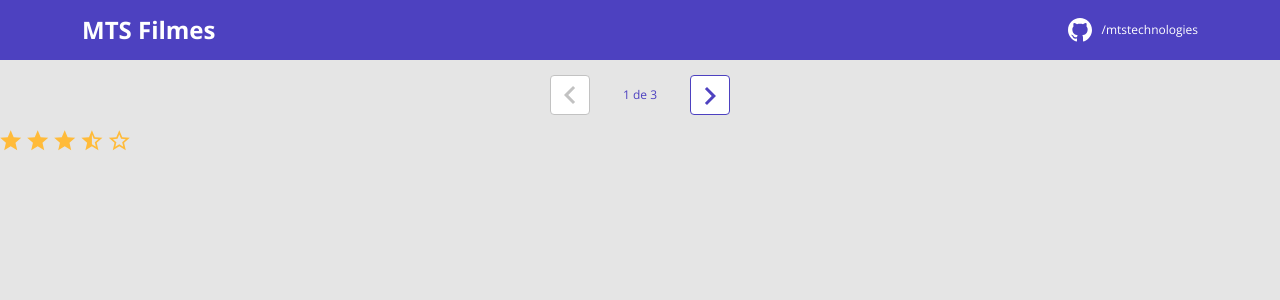
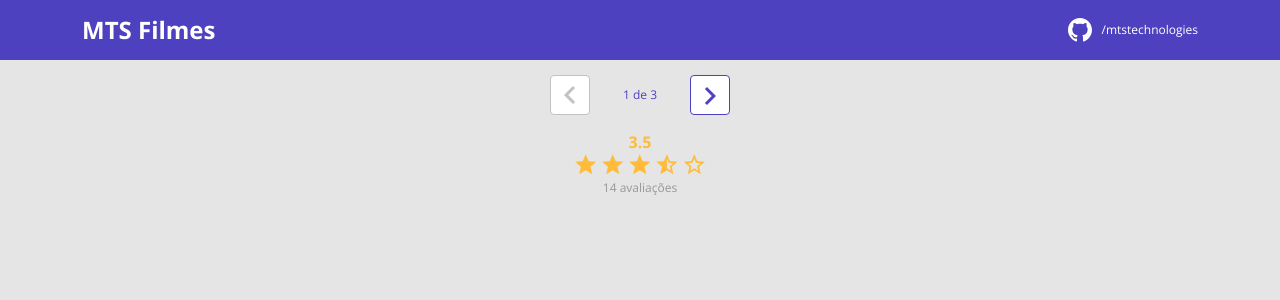
Before and after one commit to mtstechnologies/filme, a React (Create React App) app in the folder 000filmes-ui/: page / in a window 1280 px wide. Shown: the top 300 px of the page. Built offline with nearby package versions, Linux system fonts and the light colour scheme.

Commit message:
Component MovieScore

```diff
--- /dev/null
+++ b/000filmes-ui/src/components/MovieScore/index.tsx
@@ -0,0 +1,18 @@
+import MovieStars from "components/MovieStars";
+import './styles.css';
+
+function MovieScore() {
+
+    const score = 3.5;
+    const count = 14;
+
+    return (
+        <div className="mtmovie-score-container">
+            <p className="mtmovie-score-value">{score > 0 ? score.toFixed(1) : '-'}</p>
+            <MovieStars />
+            <p className="mtmovie-score-count">{count} avaliações</p>
+        </div>
+
+    );
+}
+export default MovieScore;
--- /dev/null
+++ b/000filmes-ui/src/components/MovieScore/styles.css
@@ -0,0 +1,18 @@
+.mtmovie-score-container {
+    display: flex;
+    flex-direction: column;
+    align-items: center;
+}
+
+.mtmovie-score-value {
+    margin: 0;
+    color: #FFBB3A;
+    font-size: 16px;
+    font-weight: 700;
+}
+
+.mtmovie-score-count {
+    font-size: 12px;
+    color: #989898;
+    margin: 4px 0 10px 0;
+}
--- a/000filmes-ui/src/pages/Listing/index.tsx
+++ b/000filmes-ui/src/pages/Listing/index.tsx
@@ -1,11 +1,11 @@
-import MovieStars from "components/MovieStars";
+import MovieScore from "components/MovieScore";
 import Pagination from "components/Pagination";
 
 function Listing() {
-    return(
+    return (
         <>
-        <Pagination />
-        <MovieStars />
+            <Pagination />
+            <MovieScore />
         </>
     );
 }
```
